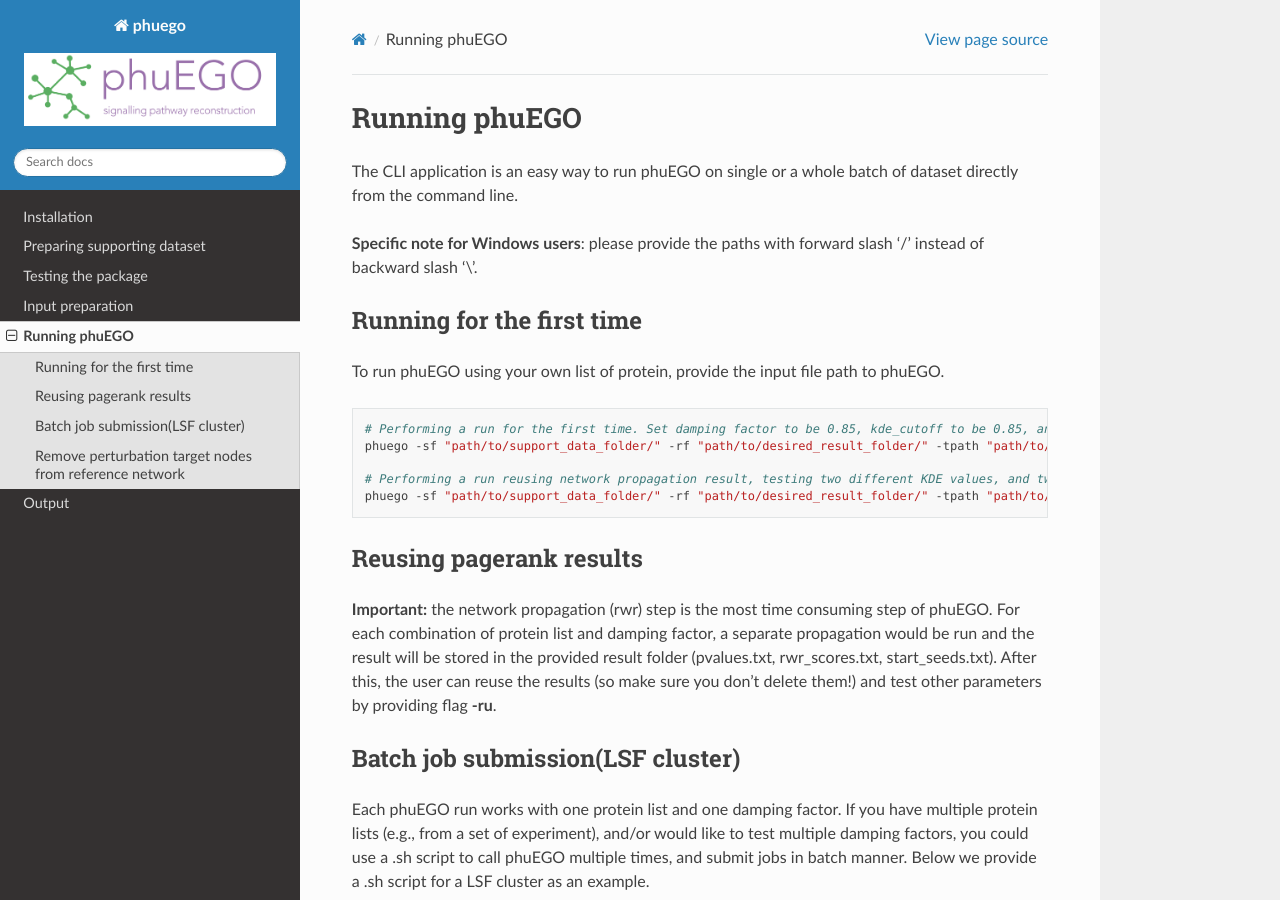
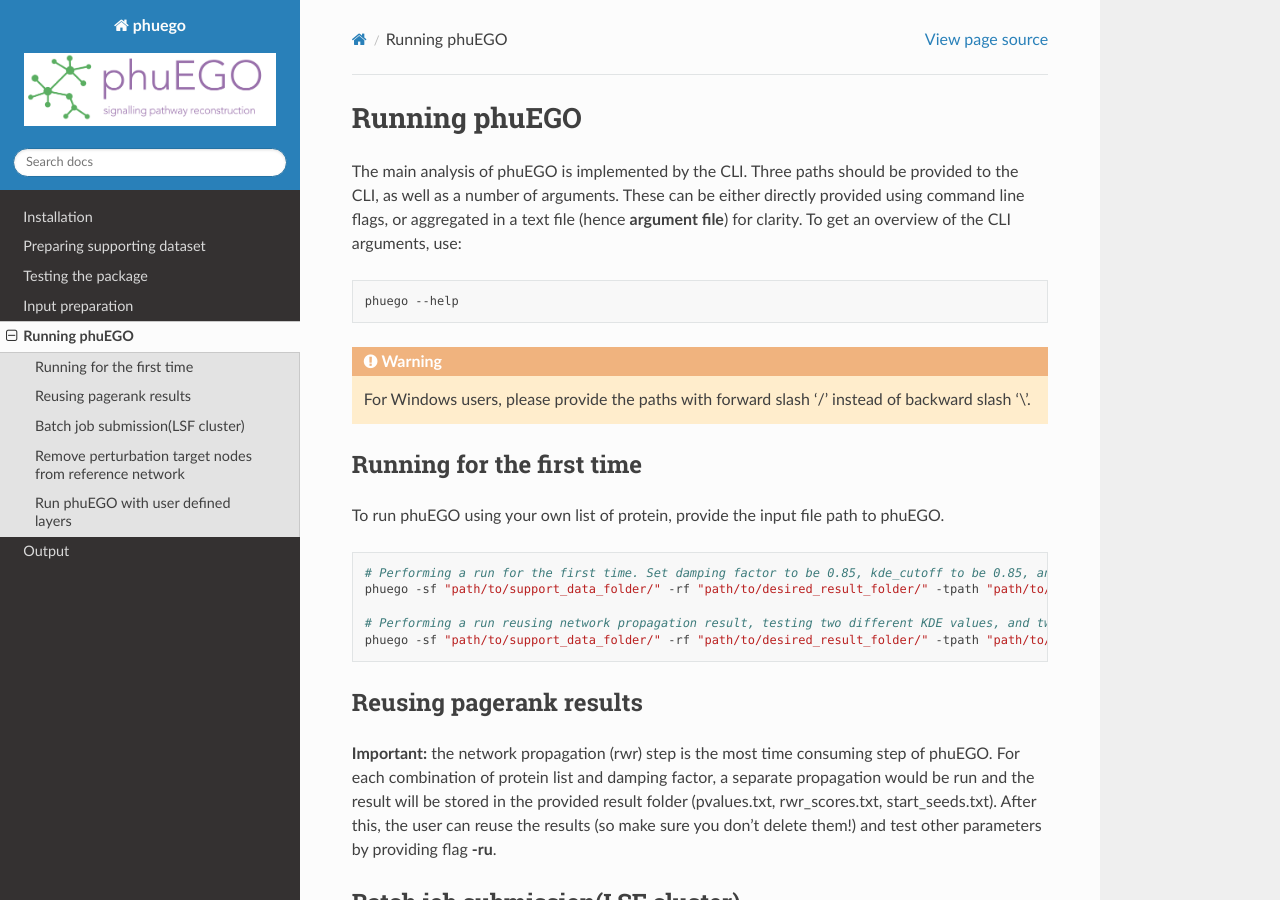
Before and after one commit to haoqichen20/phuego, a Sphinx documentation site: the page built from docs/source/usage_cli.rst, in a window 1280 px wide and 900 px high. Built offline with Sphinx 7.4.7 and the Read the Docs theme 2.0.0, drawn with Linux system fonts in a browser that asks for light colours; some of the changed text lies outside the part shown.

Commit message:
update usage_cli.rst

```diff
--- a/docs/source/support_data.rst
+++ b/docs/source/support_data.rst
@@ -4,11 +4,11 @@ Preparing supporting dataset
 After :doc:`installation <installation>`, a supporting dataset need to be prepared. This
 contains the base and randomized networks populated with pre-calculated protein-protein
 semantic similarity (semsim), as well as various genesets for enrichment analysis.
-For details, refer to the associated :ref:`publication <citation>`.
+For details, refer to the :ref:`publication <citation>`.
 
 The supporting dataset for human (ID 9606) with a full
 `IntAct <https://www.ebi.ac.uk/intact/home>`__ network can be
-directly :ref:`downloaded <download>`. Alternatively, the users can :ref:`create <create>`
+directly :ref:`downloaded <download>`. **Alternatively**, the users can :ref:`create <create>`
 customized reference networks (e.g., for other species or networks) using
 a `Nextflow pipeline <https://url_to_be_added>`__ provided separately.
 
--- a/docs/source/usage_cli.rst
+++ b/docs/source/usage_cli.rst
@@ -1,11 +1,21 @@
 Running phuEGO
 ==============
 
-The CLI application is an easy way to run phuEGO on single or a whole
-batch of dataset directly from the command line.
+The main analysis of phuEGO is implemented by the CLI.
+Three paths should be provided to the CLI, as well as a number of arguments.
+These can be either directly provided using command line flags, or aggregated
+in a text file (hence **argument file**) for clarity.
+To get an overview of the CLI arguments, use:
 
-**Specific note for Windows users**: please provide the paths with
-forward slash ‘/’ instead of backward slash ‘\\’.
+.. code-block:: bash
+
+   phuego --help
+
+.. warning::
+
+   For Windows users, please provide the paths with forward slash ‘/’
+   instead of backward slash ‘\\’.
+
 
 Running for the first time
 ~~~~~~~~~~~~~~~~~~~~~~~~~~
@@ -96,6 +106,13 @@ result_dir. Modify argument value to suit your need.
        done
    done
 
+
+Using
+
+
+
+
+
 .. _remove_perturbed_node:
 
 Remove perturbation target nodes from reference network
@@ -120,3 +137,7 @@ provided as following:
 
    # Performing a run for the first time. Set damping factor to be 0.85, kde_cutoff to be 0.85, and genesets to be 'KEGG'.
    phuego -sf "path/to/support_data_folder/" -rf "path/to/desired_result_folder/" -tpath "path/to/protein_list.txt" -ipath "path/to/targets_list.csv" -d 0.85 -k 0.85 -fg "K"
+
+
+Run phuEGO with user defined layers
+~~~~~~~~~~~~~~~~~~~~~~~~~~~~~~~~~~~
```
